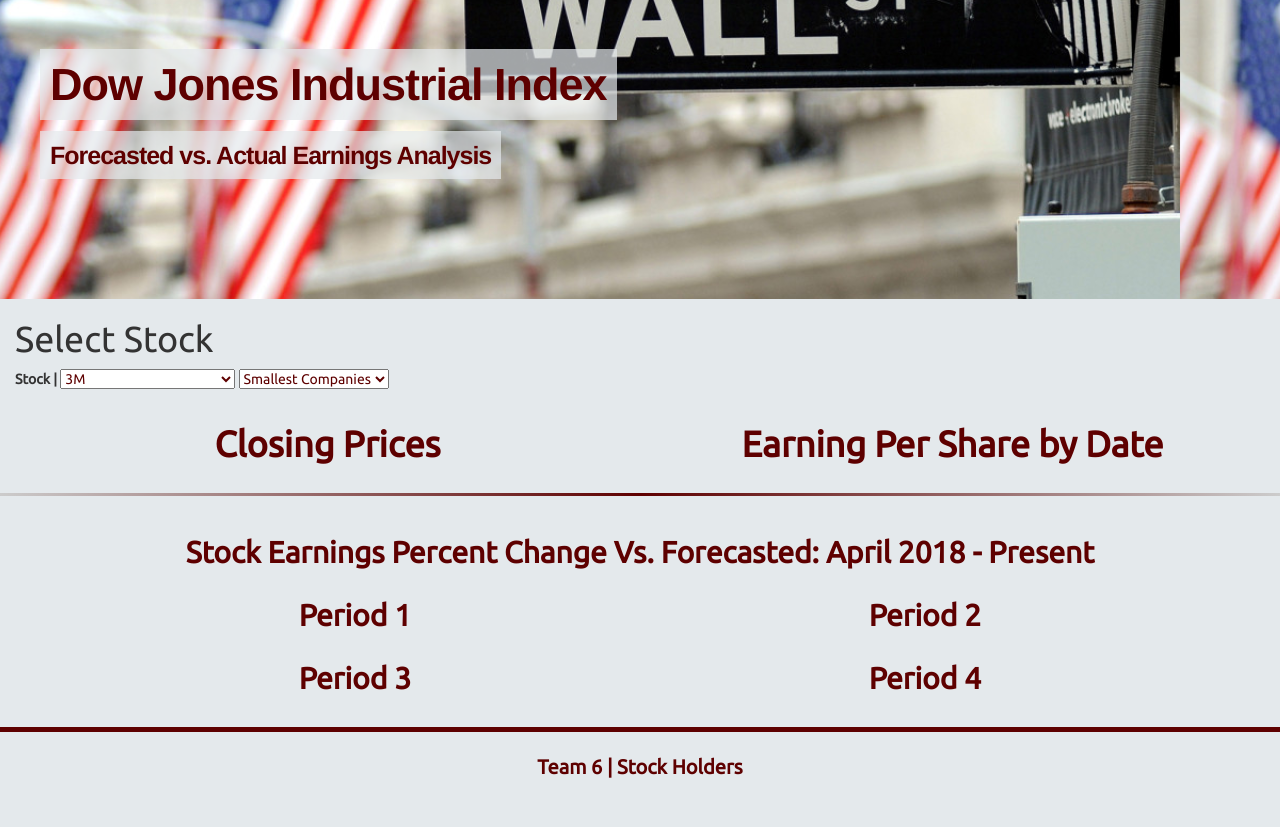
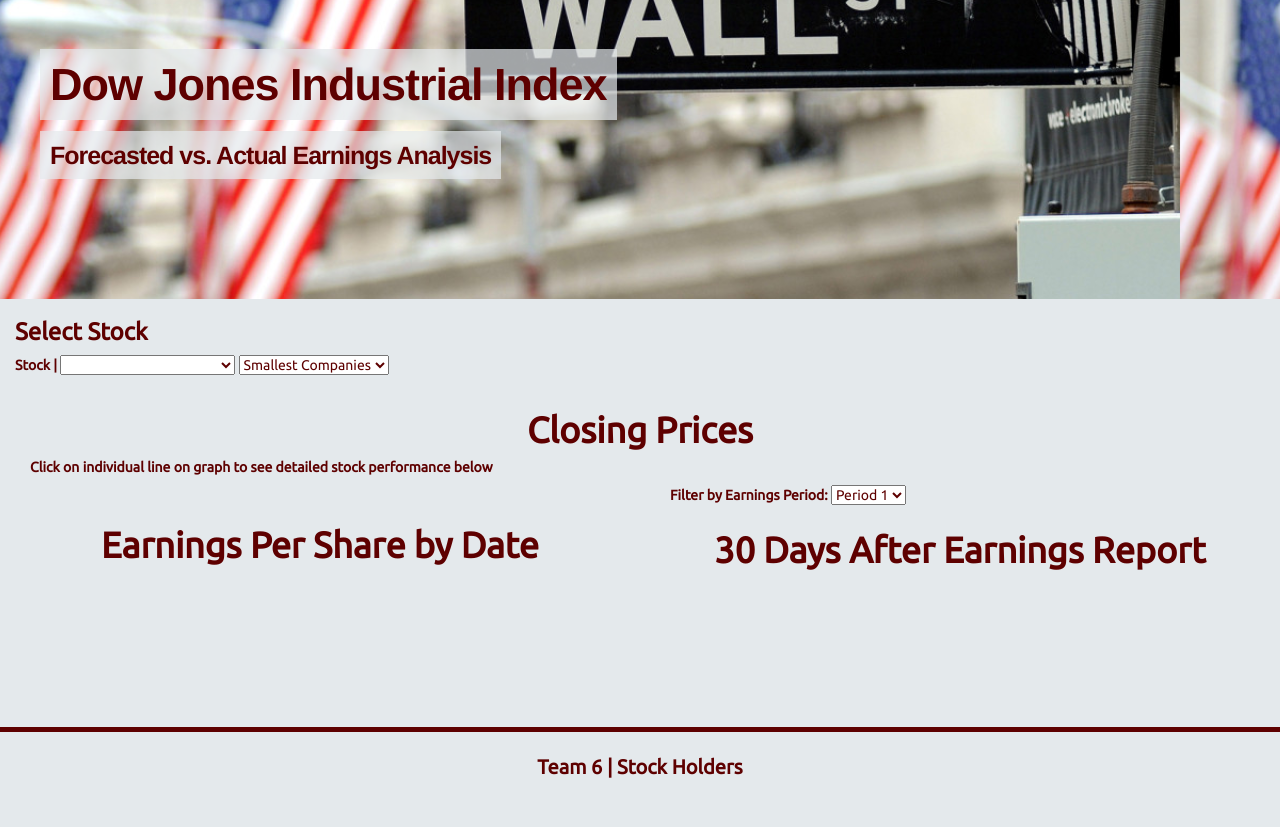
Before and after one commit to aarsalla/Project3, a Flask app: page /charts in a window 1280 px wide. Shown: the part 73-900 px from the top of the page. Run offline with Flask 2, Linux system fonts and the light colour scheme; parts of the project's set-up code (start-up, migrations or seed data) failed here and were passed over; some libraries are stand-ins or nearby versions.

Commit message:
updated charts page

```diff
--- a/static/js/plot.js
+++ b/static/js/plot.js
@@ -26,40 +26,6 @@ function getdata(stock) {
       );
       var surprise = filter_data.map(d => d["% Surprise"]);
       //stock quartly graphs
-<<<<<<< HEAD
-
-      console.log(ReportedDate);
-      var i;
-      for (i = 0; i < 4; i++) {
-        var clear = d3.select(`#text${i}`);
-        clear.html("");
-        d3.select(`#text${i}`)
-          .append("h3")
-          .text(`Earnings Percent Change Vs. Forecasted: ${surprise[i]}%`);
-        //  d3.select("#surprise1").text(`Earnings Percent Change Vs. Forecasted: ${surprise[1]}%`)
-        //  d3.select("#surprise2").text(`Earnings Percent Change Vs. Forecasted: ${surprise[2]}%`)
-        //  d3.select("#surprise3").text(`Earnings Percent Change Vs. Forecasted: ${surprise[3]}%`)
-
-        d3.select(`#text${i}`)
-          .append("h4")
-          .text(`Earnings Report Date: ${ReportedDate[i]}`);
-        d3.select(`#text${i}`).append("hr");
-        //  d3.select("#report1").text(`Earnings Report Date: ${ReportedDate[1]}`)
-        //  d3.select("#report2").text(`Earnings Report Date: ${ReportedDate[2]}`)
-        //  d3.select("#report3").text(`Earnings Report Date: ${ReportedDate[3]}`)
-      }
-
-      //Q1
-      var start_q1 = new Date(ReportedDate[0]);
-      var dd = String(start_q1.getDate() - 1).padStart(2, "0");
-      var mm = String(start_q1.getMonth() + 1).padStart(2, "0");
-      var yyyy = start_q1.getFullYear();
-      var date_q1 = yyyy + "-" + mm + "-" + dd;
-      var date_title_1 = mm + "/" + dd + "/" + yyyy;
-
-      if (mm === "12") {
-        var dd2 = String(start_q1.getDate() - 1).padStart(2, "0");
-=======
 
    console.log(ReportedDate)
    var i
@@ -88,7 +54,6 @@ function getdata(stock) {
 
     if (mm === '12'){
         var dd2 = String(start_q1.getDate()-1).padStart(2, '0');
->>>>>>> master
         var mm2 = "01";
         var yyyy2 = start_q1.getFullYear() + 1;
       } else if (mm === "01") {
@@ -137,8 +102,53 @@ function getdata(stock) {
         Plotly.newPlot("graph0", data4, layout);
       });
 
+
+
+      //end stock quartly graphs
+
+      //earnings per share graphs
+      var trace2 = {
+        type: "scatter",
+        mode: "lines",
+        name: "Actual Earnings Per Share",
+        x: ReportedDate,
+        y: earnings
+      };
+      var trace3 = {
+        type: "scatter",
+        mode: "lines",
+        name: "Forecasted Earnings Per Share",
+        x: ReportedDate,
+        y: forecasted
+      };
+
+      var data2 = [trace2, trace3];
+
+      var layout = {
+        title: "Earnings per Share on Reported Dates",
+        xaxis: {
+          type: "string"
+        },
+        yaxis: {
+          autorange: true,
+          type: "linear"
+        }
+      };
+
+      Plotly.newPlot("plot2", data2, layout);
+
+      d3.select('#periods').on('change', function(){
+        var clear = d3.select(`#text0`)
+     clear.html("")
+       d3.select(`#text0`).append("h3").text(`Earnings Percent Change Vs. Forecasted: ${surprise[this.value]}%`).classed('chart-header', true)
+     //  d3.select("#surprise1").text(`Earnings Percent Change Vs. Forecasted: ${surprise[1]}%`)
+     //  d3.select("#surprise2").text(`Earnings Percent Change Vs. Forecasted: ${surprise[2]}%`)
+     //  d3.select("#surprise3").text(`Earnings Percent Change Vs. Forecasted: ${surprise[3]}%`)
+
+        d3.select(`#text0`).append("h4").text(`Earnings Report Date: ${ReportedDate[this.value]}`).classed('chart-subheader', true)
+        d3.select(`#text0`).append("hr")
 //Q2
-      var start_q2 = new Date(ReportedDate[1]);
+var start_q2 = new Date(ReportedDate[this.value]);
 var dd = String(start_q2.getDate() - 1).padStart(2, "0");
 var mm = String(start_q2.getMonth() + 1).padStart(2, "0");
 var yyyy = start_q2.getFullYear();
@@ -189,152 +199,10 @@ function getdata(stock) {
       type: "linear"
     }
   };
-        Plotly.newPlot("graph1", data4, layout);
+  Plotly.newPlot("graph0", data4, layout);
 });
 
-      //Q3
-      var start_q3 = new Date(ReportedDate[2]);
-      var dd = String(start_q3.getDate() - 1).padStart(2, "0");
-      var mm = String(start_q3.getMonth() + 1).padStart(2, "0");
-      var yyyy = start_q3.getFullYear();
-      var date_q3 = yyyy + "-" + mm + "-" + dd;
-      var date_title_3 = mm + "/" + dd + "/" + yyyy;
-      console.log(mm);
-      if (mm === "12") {
-        var dd2 = String(start_q3.getDate() - 1).padStart(2, "0");
-        var mm2 = "01";
-        var yyyy2 = start_q3.getFullYear() + 1;
-      } else if (mm === "01") {
-        var dd2 = String(start_q3.getDate() - 3).padStart(2, "0");
-        var mm2 = String(start_q3.getMonth() + 2).padStart(2, "0");
-        var yyyy2 = start_q3.getFullYear();
-      } else {
-        var dd2 = String(start_q3.getDate() - 1).padStart(2, "0");
-        var mm2 = String(start_q3.getMonth() + 2).padStart(2, "0");
-        var yyyy2 = start_q3.getFullYear();
-      }
-      var month_q3 = yyyy2 + "-" + mm2 + "-" + dd2;
-      var url = `https://www.quandl.com/api/v3/datasets/EOD/${stock}?start_date=${date_q3}&end_date=${month_q3}&api_key=${apiKey}`;
-
-      d3.json(url).then(function(data) {
-        var name = data.dataset.name;
-        var stock = data.dataset.dataset_code;
-        var startDate = data.dataset.start_date;
-        var endDate = data.dataset.end_date;
-        var dates = unpack(data.dataset.data, 0);
-        var closingPrices = unpack(data.dataset.data, 1);
-        var trace4 = {
-          type: "scatter",
-          mode: "lines",
-          name: name,
-          x: dates,
-          y: closingPrices,
-          line: {
-            color: "#17BECF"
-          }
-        };
-        var data4 = [trace4];
-        var layout = {
-          title: `${stock} Stock Price after ${date_title_3} Earnings Report`,
-          xaxis: {
-            range: [startDate, endDate],
-            type: "date"
-          },
-          yaxis: {
-            autorange: true,
-            type: "linear"
-          }
-        };
-        Plotly.newPlot("graph2", data4, layout);
-      });
-
-      //Q4
-      var start_q4 = new Date(ReportedDate[3]);
-      var dd = String(start_q4.getDate() - 1).padStart(2, "0");
-      var mm = String(start_q4.getMonth() + 1).padStart(2, "0");
-      var yyyy = start_q4.getFullYear();
-      var date_q4 = yyyy + "-" + mm + "-" + dd;
-      var date_title_4 = mm + "/" + dd + "/" + yyyy;
-      if (mm === "12") {
-        var dd2 = String(start_q4.getDate() - 1).padStart(2, "0");
-        var mm2 = "01";
-        var yyyy2 = start_q4.getFullYear() + 1;
-      } else if (mm === "01") {
-        var dd2 = String(start_q4.getDate() - 3).padStart(2, "0");
-        var mm2 = String(start_q4.getMonth() + 2).padStart(2, "0");
-        var yyyy2 = start_q4.getFullYear();
-      } else {
-        var dd2 = String(start_q4.getDate() - 1).padStart(2, "0");
-        var mm2 = String(start_q4.getMonth() + 2).padStart(2, "0");
-        var yyyy2 = start_q4.getFullYear();
-      }
-      var month_q4 = yyyy2 + "-" + mm2 + "-" + dd2;
-      var url = `https://www.quandl.com/api/v3/datasets/EOD/${stock}?start_date=${date_q4}&end_date=${month_q4}&api_key=${apiKey}`;
-
-      d3.json(url).then(function(data) {
-        var name = data.dataset.name;
-        var stock = data.dataset.dataset_code;
-        var startDate = data.dataset.start_date;
-        var endDate = data.dataset.end_date;
-        var dates = unpack(data.dataset.data, 0);
-        var closingPrices = unpack(data.dataset.data, 1);
-        var trace4 = {
-          type: "scatter",
-          mode: "lines",
-          name: name,
-          x: dates,
-          y: closingPrices,
-          line: {
-            color: "#17BECF"
-          }
-        };
-        var data4 = [trace4];
-        var layout = {
-          title: `${stock} Stock Price after ${date_title_4} Earnings Report`,
-          xaxis: {
-            range: [startDate, endDate],
-            type: "date"
-          },
-          yaxis: {
-            autorange: true,
-            type: "linear"
-          }
-        };
-        Plotly.newPlot("graph3", data4, layout);
-      });
-
-      //end stock quartly graphs
-
-      //earnings per share graphs
-      var trace2 = {
-        type: "scatter",
-        mode: "lines",
-        name: "Actual Earnings Per Share",
-        x: ReportedDate,
-        y: earnings
-      };
-      var trace3 = {
-        type: "scatter",
-        mode: "lines",
-        name: "Forecasted Earnings Per Share",
-        x: ReportedDate,
-        y: forecasted
-      };
-
-      var data2 = [trace2, trace3];
-
-      var layout = {
-        title: "Earnings per Share on Reported Dates",
-        xaxis: {
-          type: "string"
-        },
-        yaxis: {
-          autorange: true,
-          type: "linear"
-        }
-      };
-
-      Plotly.newPlot("plot2", data2, layout);
+      })
     })
     .catch(err => console.error(err));
 }
@@ -514,6 +382,7 @@ function mainPlot() {
   }
 
   Promise.all(promises).then(function(traces) {
+    var trace_higher = [];
     var trace_high = [];
     var trace_med = [];
     var trace_low = [];
@@ -522,15 +391,17 @@ function mainPlot() {
     for (i = 0; i < 32; i++) {
     if (traces[i].y[0]>500){
 
-        trace_high.push(traces[i])
+        trace_higher.push(traces[i])
        /* hovermode: 'off',
         visible: "legendonly" */
 
     } else if (traces[i].y[0]>150){
-      trace_med.push(traces[i])
+      trace_high.push(traces[i])
 
     }
-    else if (traces[i].y[0]>80){
+    else if (traces[i].y[0]>120){
+      trace_med.push(traces[i])}
+    else if (traces[i].y[0]>70){
       trace_low.push(traces[i])}
     else {
 
@@ -538,9 +409,9 @@ function mainPlot() {
 
   }
 }
-    var data = traces;
+    var data = trace_lower;
     var layout = {
-      title: `closing prices`,
+      title: `Dow Jones Closing Prices (2 Years to Date)`,
       xaxis: {
         range: ["2017-05-01", "2019-05-05"],
         type: "date"
@@ -552,16 +423,38 @@ function mainPlot() {
       hovermode: 'closest'
     };
 
-    var traceLevel = [trace_lower,trace_low,trace_med, trace_high]
+    var traceLevel = [trace_lower,trace_low,trace_med, trace_high,trace_higher]
   console.log(traceLevel)
     Plotly.newPlot("plot", data, layout);
-
+    var click = document.getElementById('plot')
+    click.on('plotly_click',function(data){
+      var stock = data.points[0].data.name
+     new_plot = [data.points[0].data,{name: stock}]
+     var new_layout = {
+      title: `${stock} closing prices`,
+      xaxis: {
+        range: ["2017-05-01", "2019-05-05"],
+        type: "date"
+      },
+      yaxis: {
+        autorange: true,
+        type: "linear"
+      },
+      hovermode: 'closest'
+    };
+      Plotly.newPlot("plot", new_plot, new_layout);
+      getdata(stock)
+      })
 /* filtering main graph*/
     d3.select('#filtergraph').on('change', function(){
+      var clear_1 = d3.select(`#plot2`)
+     clear_1.html("")
+     var clear_2 = d3.select(`#graph0`)
+     clear_2.html("")
       var valueTraceToPlot = traceLevel[this.value];
       var data = valueTraceToPlot;
     var layout = {
-      title: `closing prices`,
+      title: `Dow Jones Closing Prices (2 Years to Date)`,
       xaxis: {
         range: ["2017-05-01", "2019-05-05"],
         type: "date"
@@ -592,8 +485,179 @@ function mainPlot() {
     hovermode: 'closest'
   };
     Plotly.newPlot("plot", new_plot, new_layout);
+    getdata(stock)
     })
 
 
   })
   })}
+
+
+/*
+ //Q2
+ var start_q2 = new Date(ReportedDate[1]);
+ var dd = String(start_q2.getDate() - 1).padStart(2, "0");
+ var mm = String(start_q2.getMonth() + 1).padStart(2, "0");
+ var yyyy = start_q2.getFullYear();
+ var date_q2 = yyyy + "-" + mm + "-" + dd;
+ var date_title_2 = mm + "/" + dd + "/" + yyyy;
+ if (mm === "12") {
+   var dd2 = String(start_q2.getDate() - 1).padStart(2, "0");
+   var mm2 = "01";
+   var yyyy2 = start_q2.getFullYear() + 1;
+ } else if (mm === "01") {
+   var dd2 = String(start_q2.getDate() - 3).padStart(2, "0");
+   var mm2 = String(start_q2.getMonth() + 2).padStart(2, "0");
+   var yyyy2 = start_q2.getFullYear();
+ } else {
+   var dd2 = String(start_q2.getDate() - 1).padStart(2, "0");
+   var mm2 = String(start_q2.getMonth() + 2).padStart(2, "0");
+   var yyyy2 = start_q2.getFullYear();
+ }
+ var month_q2 = yyyy2 + "-" + mm2 + "-" + dd2;
+ var url = `https://www.quandl.com/api/v3/datasets/EOD/${stock}?start_date=${date_q2}&end_date=${month_q2}&api_key=${apiKey}`;
+
+ d3.json(url).then(function(data) {
+   var name = data.dataset.name;
+   var stock = data.dataset.dataset_code;
+   var startDate = data.dataset.start_date;
+   var endDate = data.dataset.end_date;
+   var dates = unpack(data.dataset.data, 0);
+   var closingPrices = unpack(data.dataset.data, 1);
+   var trace4 = {
+     type: "scatter",
+     mode: "lines",
+     name: name,
+     x: dates,
+     y: closingPrices,
+     line: {
+       color: "#17BECF"
+     }
+   };
+   var data4 = [trace4];
+   var layout = {
+     title: `${stock} Stock Price after ${date_title_2} Earnings Report`,
+     xaxis: {
+       range: [startDate, endDate],
+       type: "date"
+     },
+     yaxis: {
+       autorange: true,
+       type: "linear"
+     }
+   };
+   Plotly.newPlot("graph1", data4, layout);
+ });
+
+ //Q3
+ var start_q3 = new Date(ReportedDate[2]);
+ var dd = String(start_q3.getDate() - 1).padStart(2, "0");
+ var mm = String(start_q3.getMonth() + 1).padStart(2, "0");
+ var yyyy = start_q3.getFullYear();
+ var date_q3 = yyyy + "-" + mm + "-" + dd;
+ var date_title_3 = mm + "/" + dd + "/" + yyyy;
+ console.log(mm);
+ if (mm === "12") {
+   var dd2 = String(start_q3.getDate() - 1).padStart(2, "0");
+   var mm2 = "01";
+   var yyyy2 = start_q3.getFullYear() + 1;
+ } else if (mm === "01") {
+   var dd2 = String(start_q3.getDate() - 3).padStart(2, "0");
+   var mm2 = String(start_q3.getMonth() + 2).padStart(2, "0");
+   var yyyy2 = start_q3.getFullYear();
+ } else {
+   var dd2 = String(start_q3.getDate() - 1).padStart(2, "0");
+   var mm2 = String(start_q3.getMonth() + 2).padStart(2, "0");
+   var yyyy2 = start_q3.getFullYear();
+ }
+ var month_q3 = yyyy2 + "-" + mm2 + "-" + dd2;
+ var url = `https://www.quandl.com/api/v3/datasets/EOD/${stock}?start_date=${date_q3}&end_date=${month_q3}&api_key=${apiKey}`;
+
+ d3.json(url).then(function(data) {
+   var name = data.dataset.name;
+   var stock = data.dataset.dataset_code;
+   var startDate = data.dataset.start_date;
+   var endDate = data.dataset.end_date;
+   var dates = unpack(data.dataset.data, 0);
+   var closingPrices = unpack(data.dataset.data, 1);
+   var trace4 = {
+     type: "scatter",
+     mode: "lines",
+     name: name,
+     x: dates,
+     y: closingPrices,
+     line: {
+       color: "#17BECF"
+     }
+   };
+   var data4 = [trace4];
+   var layout = {
+     title: `${stock} Stock Price after ${date_title_3} Earnings Report`,
+     xaxis: {
+       range: [startDate, endDate],
+       type: "date"
+     },
+     yaxis: {
+       autorange: true,
+       type: "linear"
+     }
+   };
+   Plotly.newPlot("graph2", data4, layout);
+ });
+
+
+
+ //Q4
+ var start_q4 = new Date(ReportedDate[3]);
+ var dd = String(start_q4.getDate() - 1).padStart(2, "0");
+ var mm = String(start_q4.getMonth() + 1).padStart(2, "0");
+ var yyyy = start_q4.getFullYear();
+ var date_q4 = yyyy + "-" + mm + "-" + dd;
+ var date_title_4 = mm + "/" + dd + "/" + yyyy;
+ if (mm === "12") {
+   var dd2 = String(start_q4.getDate() - 1).padStart(2, "0");
+   var mm2 = "01";
+   var yyyy2 = start_q4.getFullYear() + 1;
+ } else if (mm === "01") {
+   var dd2 = String(start_q4.getDate() - 3).padStart(2, "0");
+   var mm2 = String(start_q4.getMonth() + 2).padStart(2, "0");
+   var yyyy2 = start_q4.getFullYear();
+ } else {
+   var dd2 = String(start_q4.getDate() - 1).padStart(2, "0");
+   var mm2 = String(start_q4.getMonth() + 2).padStart(2, "0");
+   var yyyy2 = start_q4.getFullYear();
+ }
+ var month_q4 = yyyy2 + "-" + mm2 + "-" + dd2;
+ var url = `https://www.quandl.com/api/v3/datasets/EOD/${stock}?start_date=${date_q4}&end_date=${month_q4}&api_key=${apiKey}`;
+
+ d3.json(url).then(function(data) {
+   var name = data.dataset.name;
+   var stock = data.dataset.dataset_code;
+   var startDate = data.dataset.start_date;
+   var endDate = data.dataset.end_date;
+   var dates = unpack(data.dataset.data, 0);
+   var closingPrices = unpack(data.dataset.data, 1);
+   var trace4 = {
+     type: "scatter",
+     mode: "lines",
+     name: name,
+     x: dates,
+     y: closingPrices,
+     line: {
+       color: "#17BECF"
+     }
+   };
+   var data4 = [trace4];
+   var layout = {
+     title: `${stock} Stock Price after ${date_title_4} Earnings Report`,
+     xaxis: {
+       range: [startDate, endDate],
+       type: "date"
+     },
+     yaxis: {
+       autorange: true,
+       type: "linear"
+     }
+   };
+   Plotly.newPlot("graph3", data4, layout);
+ });*/
--- a/templates/charts.html
+++ b/templates/charts.html
@@ -59,11 +59,12 @@
       <div class="container-fluid">
         <section class="row">
           <div class="col-md-8">
-            <h1 class="">Select Stock</h1>
+            <h3 class="heading">Select Stock</h3>
               <form class="form-inline">
                 <div class="form-group">
-                  <label for="stockInput"> Stock | </label>
+                  <label class="heading" for="stockInput"> Stock | </label>
                   <select id="selDataset" class= "chart_text" onchange="getData(this.value)">
+                      <option value=" "></option>
                       <option value="MMM">3M</option>
                       <option value="AXP">American Express</option>
                       <option value="AAPL">Apple</option>
@@ -103,7 +104,9 @@
                       <option value="1">Small Companies</option>
                       <option value="2">Medium Companies</option>
                       <option value="3">Large Companies</option>
+                      <option value="4">Largest Companies</option>
                     </select>
+
                   </body>
                   <!-- <input type="text" class="form-control" id="stockInput" placeholder="Enter a stock"> -->
                 </div>
@@ -120,37 +123,55 @@
 
       <!-- Start of container for closing prices and earnings/share by data container-->
       <div class="container-fluid">
-        <div class="col-md-6">
+        <div class="col-md-12">
             <h1 class="text-center heading">Closing Prices</h1>
+            <h5 class="heading">Click on individual line on graph to see detailed stock performance below</h5>
           <div id="plot">
           </div>
           <p></p>
           <p></p>
         </div>
+      </div>
 
         <div class="col-md-6">
-            <h1 class="text-center heading">Earning Per Share by Date</h1>
+          <br>
+            <h1 class="text-center heading">Earnings Per Share by Date</h1>
           <div id="plot2">
           </div>
           <p></p>
           <p></p>
         </div>
+
+       <!-- Start of container for closing prices and earnings/share by data container-->
+       <div class="col-md-6">
+          <div class="container-fluid">
+              <form class="form-inline">
+                 <div class="form-group">
+                 <label class=heading>Filter by Earnings Period:</label>
+               <select id="periods" class= "chart_text">
+                <option value="0">Period 1</option>
+                <option value="1">Period 2</option>
+                <option value="2">Period 3</option>
+                <option value="3">Period 4</option>
+              </select>
+
+            </div>
+            </form>
+          </div>
+
+        <h1 class="text-center heading">30 Days After Earnings Report</h1>
+        <div id="graph0"></div>
+        <div class="text-center chart_text" id="text0"></div>
+        <hr class="visible-xs visible-sm">
       </div>
-       <!-- Start of container for closing prices and earnings/share by data container-->
-
       <hr class="style-one">
 
-      <!-- Start of container for analysis by period -->
+      <!-- Start of container for analysis by period
       <div class="container">
             <div class="col-xs-12">
               <h2 class="text-center heading">Stock Earnings Percent Change Vs. Forecasted: April 2018 - Present</h1>
             </div>
-            <div class="col-md-6">
-              <h2 class="text-center heading">Period 1</h2>
-              <div id="graph0"></div>
-              <div class="text-center chart_text" id="text0"></div>
-              <hr class="visible-xs visible-sm">
-            </div>
+
             <div class="col-md-6">
                 <h2 class="text-center heading">Period 2</h2>
                 <div id="graph1"></div>
@@ -168,7 +189,7 @@
                 <div id="graph3"></div>
                 <h3 class="text-center chart_text" id="text3"></div>
                 <hr class="visible-xs visible-sm">
-            </div>
+            </div> -->
       <!-- End of container for analysis by period -->
 
     </div>
```
Lines whose indentation alone changed are shown as unchanged.
